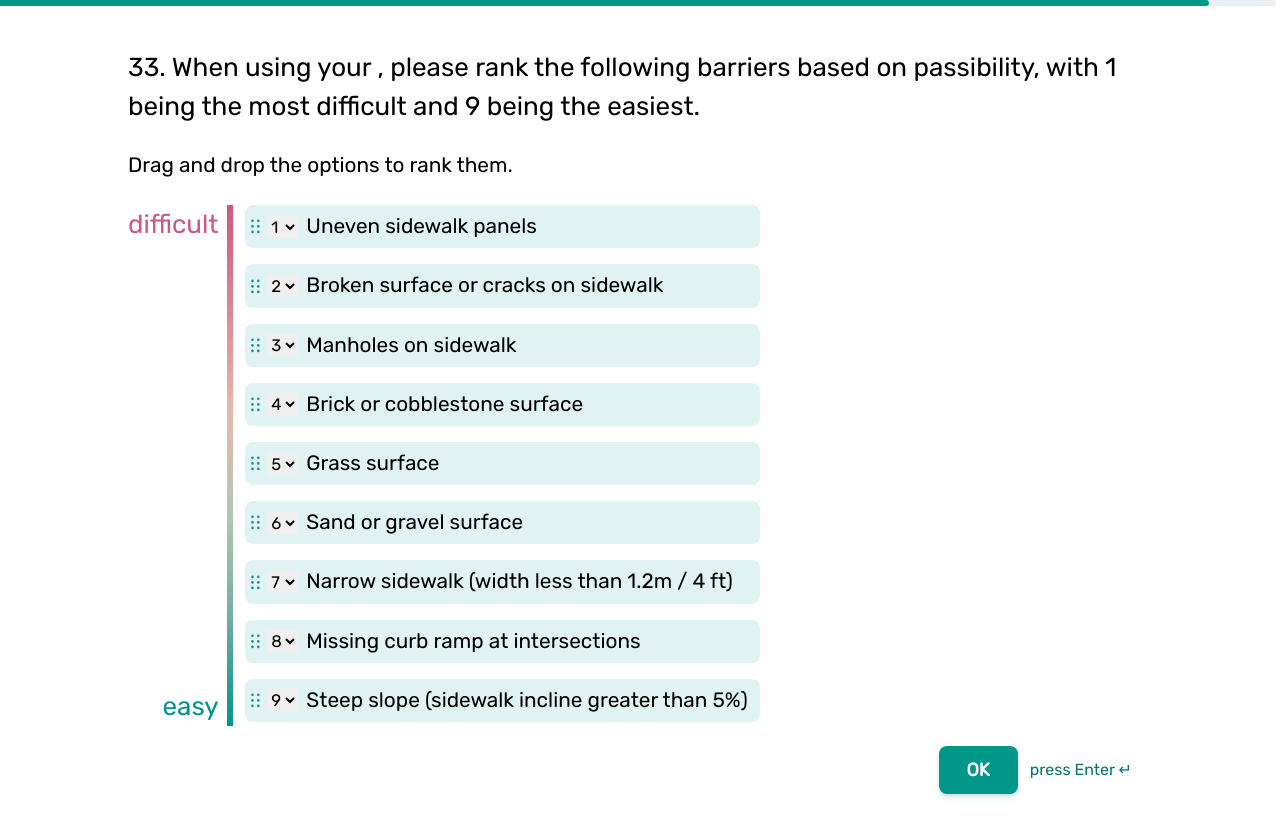
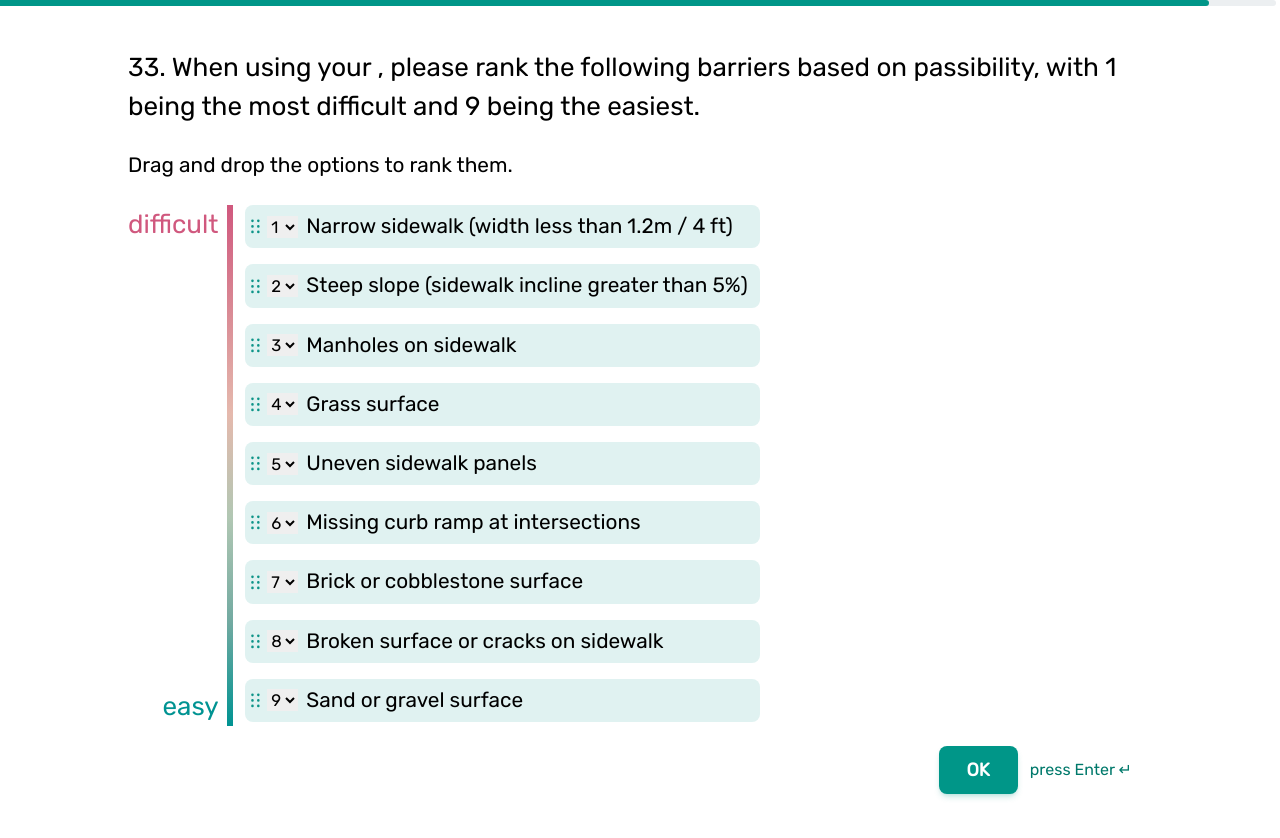
Before and after one commit to sidewalk-survey/sidewalk-survey.github.io, a React (Create React App) app: page /#/ in a window 1280 px wide. Both pictures are taken after a click on the button "START". Shown: the top 838 px of the page. Built offline with nearby package versions, Linux system fonts and the light colour scheme.

Commit message:
Fixed the randomization of the ranking question

```diff
--- a/src/components/DraggableQuestion.js
+++ b/src/components/DraggableQuestion.js
@@ -1,25 +1,43 @@
-import React from 'react';
+import React, { useEffect, useState } from 'react';
 import { Button } from '@material-tailwind/react';
 import { DragDropContext, Droppable, Draggable } from '@hello-pangea/dnd';
 import { DotsSixVertical } from '@phosphor-icons/react';
 import './DraggableQuestion.css';
 
 const DraggableQuestion = ({ questionText, inputId, instructionText, options, handleChange, previousStep, nextStep }) => {
+  const [shuffledOptions, setShuffledOptions] = useState([]);
+
+  useEffect(() => {
+    // Function to shuffle the options array
+    const shuffleArray = (array) => {
+      for (let i = array.length - 1; i > 0; i--) {
+        const j = Math.floor(Math.random() * (i + 1));
+        [array[i], array[j]] = [array[j], array[i]];
+      }
+      return array;
+    };
+
+    // Shuffle the options and update state
+    setShuffledOptions(shuffleArray([...options]));
+  }, []); // Empty dependency array ensures this runs only once
+
   const onDragEnd = (result) => {
     if (!result.destination) return;
 
-    const newItems = Array.from(options);
+    const newItems = Array.from(shuffledOptions);
     const [reorderedItem] = newItems.splice(result.source.index, 1);
     newItems.splice(result.destination.index, 0, reorderedItem);
 
+    setShuffledOptions(newItems);
     handleChange(newItems);
   };
 
   const handleDropdownChange = (e, currentIndex) => {
     const newOrder = parseInt(e.target.value, 10) - 1;
-    const newItems = Array.from(options);
+    const newItems = Array.from(shuffledOptions);
     const [movedItem] = newItems.splice(currentIndex, 1);
     newItems.splice(newOrder, 0, movedItem);
+    setShuffledOptions(newItems);
     handleChange(newItems);
   };
 
@@ -49,7 +67,7 @@ const DraggableQuestion = ({ questionText, inputId, instructionText, options, ha
                   gap: '12px',
                 }}
               >
-                {options.map((item, index) => (
+                {shuffledOptions.map((item, index) => (
                   <Draggable key={item.id} draggableId={item.id} index={index}>
                     {(provided) => (
                       <div
@@ -77,7 +95,7 @@ const DraggableQuestion = ({ questionText, inputId, instructionText, options, ha
                           onChange={(e) => handleDropdownChange(e, index)}
                           style={{ fontSize: '0.8em', marginRight: '8px' }}
                         >
-                          {options.map((_, i) => (
+                          {shuffledOptions.map((_, i) => (
                             <option key={i} value={i + 1}>
                               {i + 1}
                             </option>
```
